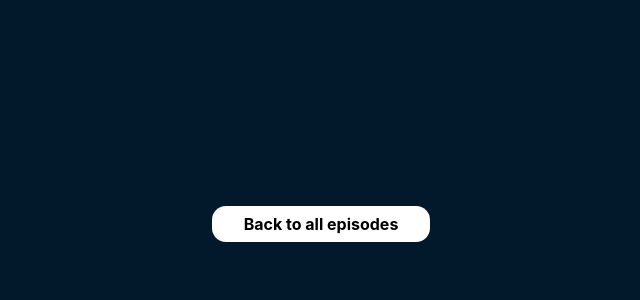
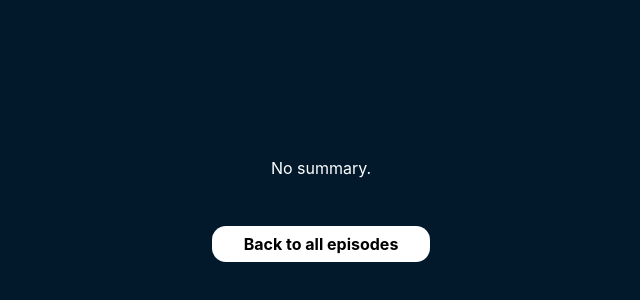
Before and after one commit to igornog/myStreamingService, a React (Create React App) app: page /1/1 in a window 1280 px wide. Shown: the part 50-350 px from the top of the page, without its empty margins (319-959 px from the left). Built offline with nearby package versions, Linux system fonts and the light colour scheme; no server answers.

Commit message:
adding no content msgs

```diff
--- a/src/components/Article/Article.tsx
+++ b/src/components/Article/Article.tsx
@@ -44,7 +44,7 @@ const Article: React.FC<Props> = (props: Props) => {
   return (
     <Wrapper>
       <Title>{props.name}</Title>
-      <p>{props.summary?.split((/<|>/))[2]}</p>
+      <p>{props.summary ? props.summary?.split((/<|>/))[2] : 'No summary.'}</p>
       <Link to={`/${showSelectedName ? showSelectedName : localStorage.getItem('showName')}`} onClick={() => dispatch(setShowID(showSelectedId))}>
         <Button>Back to all episodes</Button>
       </Link>
--- a/src/components/Cards/EpisodeCard.tsx
+++ b/src/components/Cards/EpisodeCard.tsx
@@ -75,7 +75,7 @@ const EpisodeCard: React.FC<PropsTypes> = (props: PropsTypes) => {
         <Link to={episodeDetails.name} onClick={() => storingEpisodeId()}>
           <Card>
             <p><span>EP.{episodeDetails.number} - </span>{episodeDetails.name}</p>
-            <p>{episodeDetails?.summary?.split((/<|>/))[2]}</p>
+            <p>{episodeDetails?.summary ? episodeDetails?.summary?.split((/<|>/))[2] : 'No summary.'}</p>
           </Card>
         </Link>
       </CardWrapper>
```
